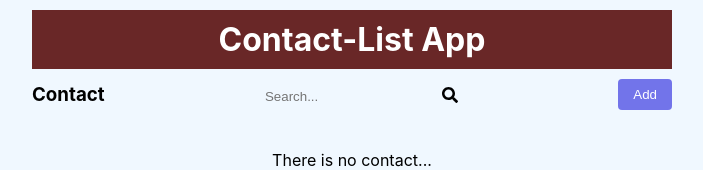
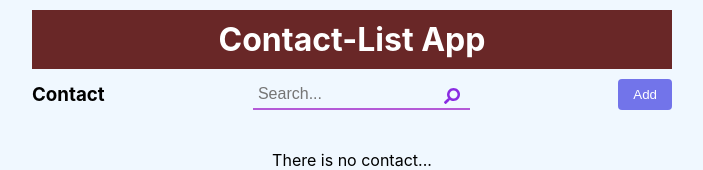
Before and after one commit to behzadiv/contacts-list, a React (Create React App) app: page / in a window 1280 px wide. Shown: the top 170 px of the page, without its empty margins (288-991 px from the left). Built offline with nearby package versions, Linux system fonts and the light colour scheme; the HTML template or start-up script is replaced by a standard one.

Commit message:
create Navbar.css and add styles

```diff
--- a/src/App.css
+++ b/src/App.css
@@ -23,11 +23,3 @@ display: flex;
 align-items: center;
 justify-content: center;
 }
-.navbar,header{
-
-  display: flex;
-  justify-content: space-between;
-  align-items: center;
-  width: 40rem;
-  margin: 10px auto;
-}
--- /dev/null
+++ b/src/components/Navbar.css
@@ -0,0 +1,35 @@
+.navbar{
+
+    display: flex;
+    justify-content: space-between;
+    align-items: center;
+    width: 40rem;
+    margin: 10px auto;
+  }
+  .navbar input{
+    border-bottom:2px solid rgba(174, 74, 211, 0.904);
+    outline: none;
+    padding-left: 2px;
+    font-size: medium;
+    cursor: pointer;
+    padding-left: 2px;
+    color: rgba(0, 0, 255, 0.582);
+    transition: all 300ms;
+    padding:5px;
+  }
+  .navbar input:focus{
+    border:2px solid rgba(174, 74, 211, 0.904);
+  }
+  .searchContainer{
+    position: relative;
+  }
+  .searchIcon{
+    position:absolute;
+    right: 10px;
+    top: 8px;
+    color: blueviolet;
+    transform: rotateY(180deg);
+  }
+  .navbar input:focus .searchIcon{
+    color: red;
+  }
--- a/src/components/Navbar.jsx
+++ b/src/components/Navbar.jsx
@@ -3,7 +3,7 @@ import { Link, withRouter } from "react-router-dom/cjs/react-router-dom.min";
 import { faSearch} from '@fortawesome/free-solid-svg-icons'
 import { FontAwesomeIcon } from "@fortawesome/react-fontawesome";
 import { useEffect, useState } from "react";
-
+import  "./Navbar.css"
 const Navbar = ({onSearchContact}) => {
     const[item,setItem]=useState("")
     const searchHandler=(e)=>{
```
